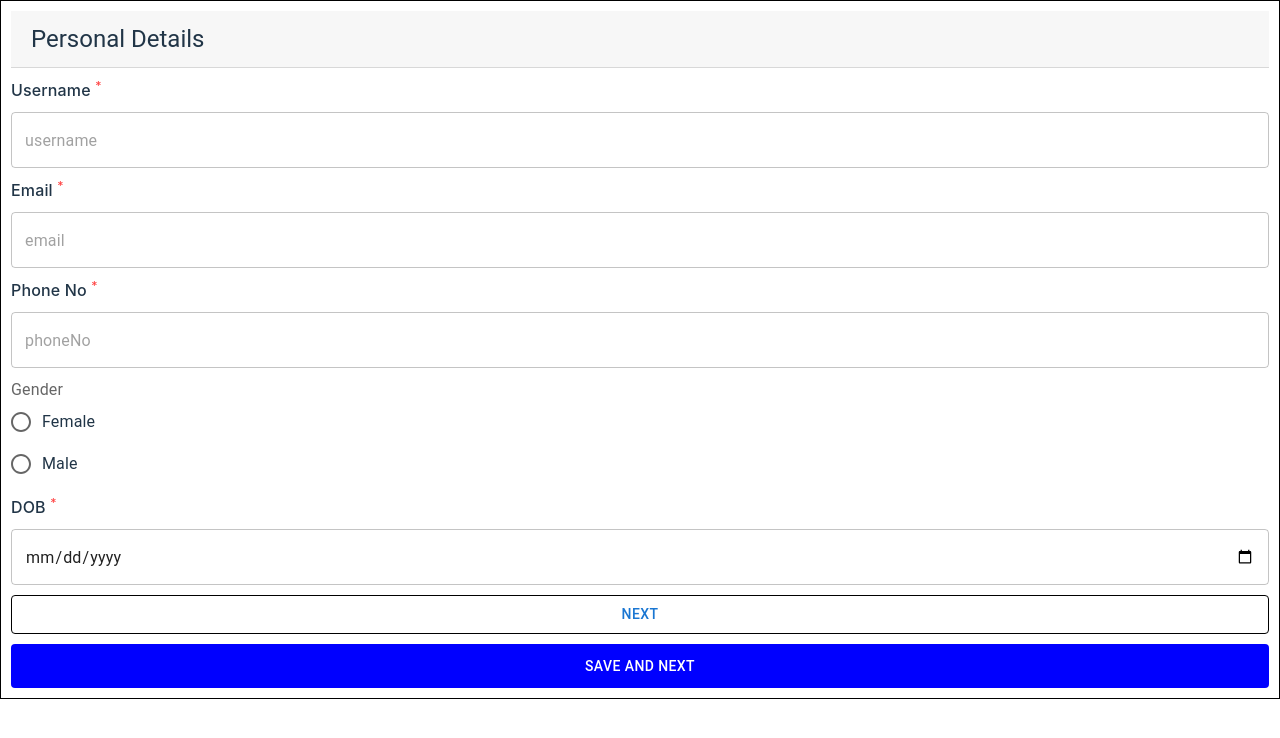
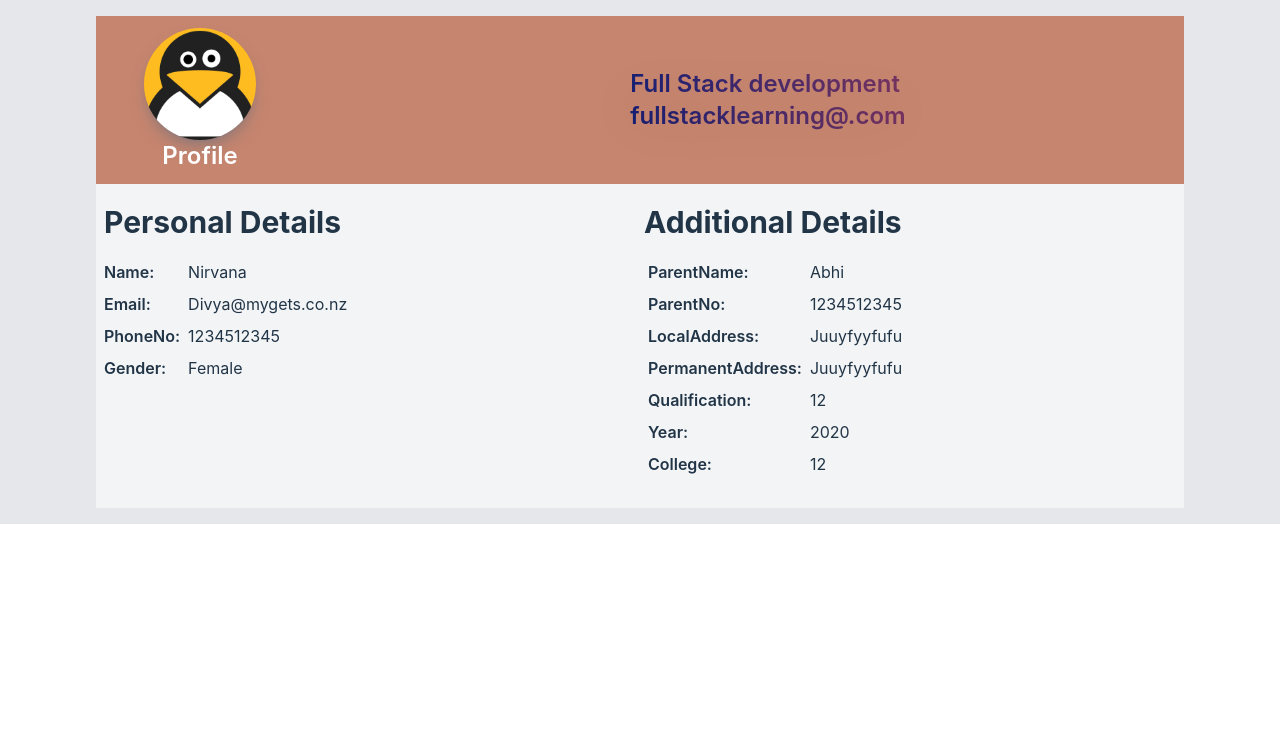
Before and after one commit to Surbhisinghal1234/registration-form-react, a React (Vite) app: page / in a window 1280 px wide. Shown: the top 738 px of the page. Built offline with nearby package versions, Linux system fonts and the light colour scheme.

Commit message:
design layout of student data

```diff
--- a/src/App.jsx
+++ b/src/App.jsx
@@ -2,10 +2,14 @@ import { useState } from "react";
 
 import RegisterForm from "./RegisterForm";
 
+import Profile from "./profile/Profile";
+
+
 function App() {
   return (
     <>
-      <RegisterForm />
+      {/* <RegisterForm /> */}
+      <Profile />
     </>
   );
 }
--- a/src/components/StyledTextfield.jsx
+++ b/src/components/StyledTextfield.jsx
@@ -97,6 +97,7 @@ const ForwardedTextInput = React.forwardRef(function Textinput(
 ForwardedTextInput.displayName = "ForwardedTextInput";
 
 export default ForwardedTextInput;
+
 // import { Box, TextField, Typography } from "@mui/material";
 
 // import { useForm } from "react-hook-form";
--- /dev/null
+++ b/src/profile/Constant.js
@@ -0,0 +1,18 @@
+export const User =
+{
+    name: 'nirvana',
+    email: 'divya@mygets.co.nz',
+    phoneNo: 1234512345,
+    gender: 'female',
+    parentName: 'abhi',
+    parentNo: 1234512345,
+    localAddress: 'juuyfyyfufu',
+    permanentAddress: 'juuyfyyfufu',
+    eduDesignation: 'student',
+    qualification: '12',
+    year: '2020',
+    college: '12',
+    coursedetail: 'advanced java',
+    analytics: 'google',
+    _id: 1
+};
--- /dev/null
+++ b/src/profile/Profile.jsx
@@ -0,0 +1,91 @@
+import React, { useState } from "react";
+import { User } from "./Constant";
+import "./custom.css";
+function Profile() {
+  const [data, setData] = useState(Object.keys(User));
+
+  const value = data.slice(4, 12);
+  value.splice(4, 1);
+  const DataValue = Object.values(User);
+
+  const DataValue2 = DataValue.slice(4, 12);
+  DataValue2.splice(4, 1);
+
+  function changeFormat(value) {
+    if (typeof value === "string") {
+      const name2 = value?.split("");
+      const firstLetter = name2[0]?.toUpperCase();
+      name2?.splice(0, 1, firstLetter);
+      const formatedText = name2?.join("");
+      return formatedText;
+    } else {
+      return value;
+    }
+  }
+  return (
+    <>
+      <div className="bg-gray-200">
+        <div className="w-[85%] mx-auto py-4 rounded">
+
+          <div className="bg-[#bf6d4fcc] flex justify-center ">
+            <div className="py-3 px-[3rem] flex flex-col items-center">
+              <img
+                className="w-28 h-28 rounded-full bg-gray-500 shadow-lg shadow-gray-500/50"
+                src="./img.webp"
+                alt="image"
+              />
+              <h1 className="text-white text-2xl font-semibold ">Profile</h1>
+            </div>
+            <div className=" heading text-white m-auto font-semibold text-2xl pl-[3rem]">
+              <h1 className="drop-shadow-2xl">Full Stack development</h1>
+              <h5>fullstacklearning@.com</h5>
+            </div>
+          </div>
+
+          <div className="bg-gray-100 pb-8">
+            <div className=" grid grid-cols-2 mx-auto justify-between font-bold text-3xl py-5 pl-2 ">
+              <h1>Personal Details</h1>
+              <h1>Additional Details</h1>
+            </div>
+            <div className="grid grid-cols-2 gap-2 pl-2">
+              <div className="flex gap-2 ">
+                <div className=" flex flex-col gap-2  font-semibold  ">
+                  {data?.slice(0, 4)?.map((userData, index) => {
+                    return <div key={index}>{changeFormat(userData)}:</div>;
+                  })}
+                </div>
+                <div className="flex flex-col gap-2 ">
+                  {DataValue?.slice(0, 4)?.map((userData, index) => {
+                    return <div key={index}>{changeFormat(userData)}</div>;
+                  })}
+                </div>
+              </div>
+              <div className="flex gap-2">
+                <div className="flex flex-col gap-2 font-semibold ">
+                  {value?.map((user, index) => {
+                    return (
+                      <>
+                        <div key={index}>{changeFormat(user)}:</div>
+                      </>
+                    );
+                  })}
+                </div>
+                <div className="flex flex-col gap-2 ">
+                  {DataValue2?.map((user, index) => {
+                    return (
+                      <>
+                        <div key={index}>{changeFormat(user)}</div>
+                      </>
+                    );
+                  })}
+                </div>
+              </div>
+            </div>
+          </div>
+        </div>
+      </div>
+    </>
+  );
+}
+
+export default Profile;
--- /dev/null
+++ b/src/profile/custom.css
@@ -0,0 +1,12 @@
+.heading h1 {
+  background-image: linear-gradient(to right, #181f72, rgb(85 17 90 / 71%));
+  -webkit-background-clip: text;
+  background-clip: text;
+  color: transparent;
+}
+.heading h5 {
+  background-image: linear-gradient(to right, #181f72, rgb(85 17 90 / 71%));
+  -webkit-background-clip: text;
+  background-clip: text;
+  color: transparent;
+}
```
Also changed, not shown: public/img.webp (added).
